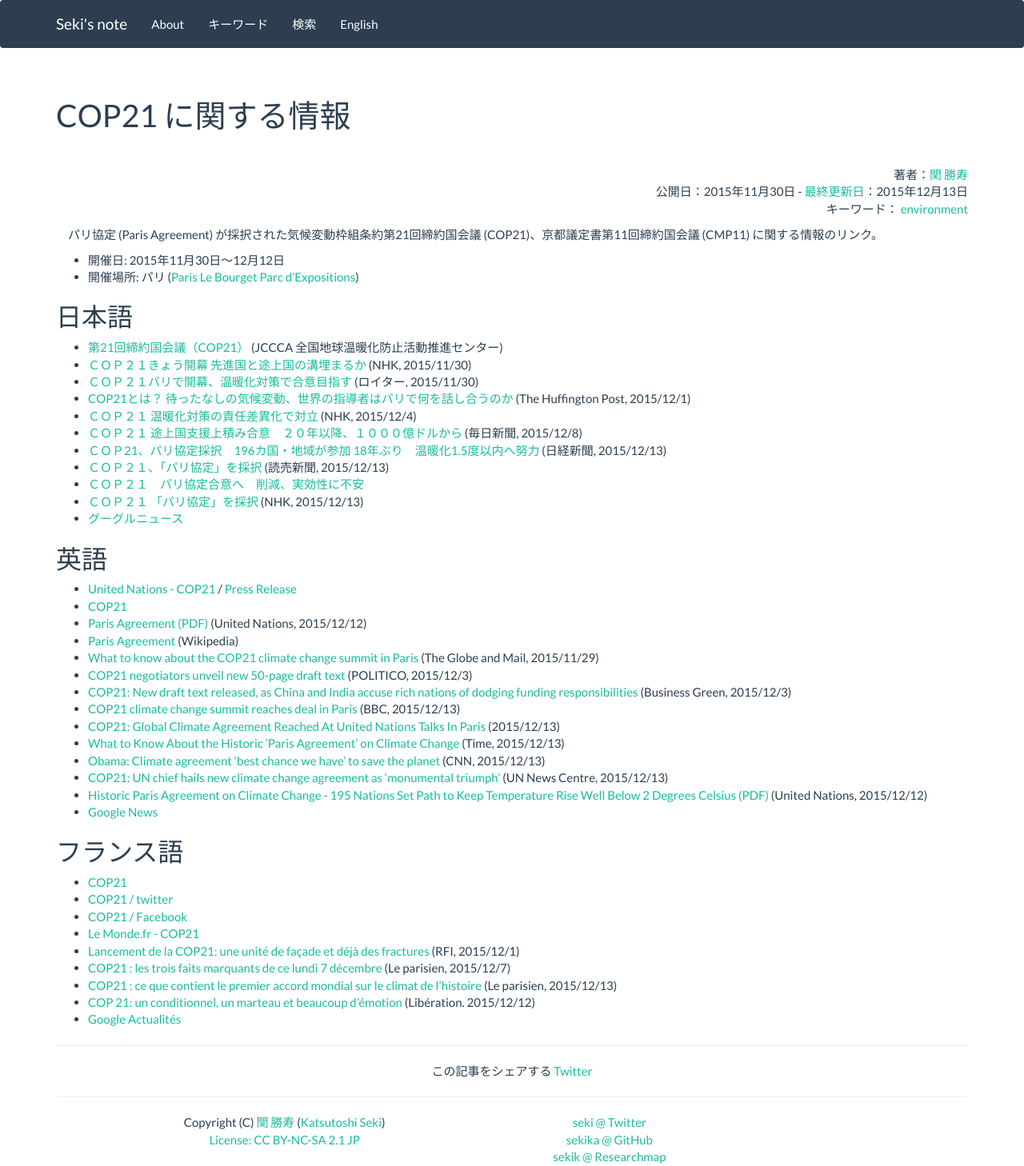
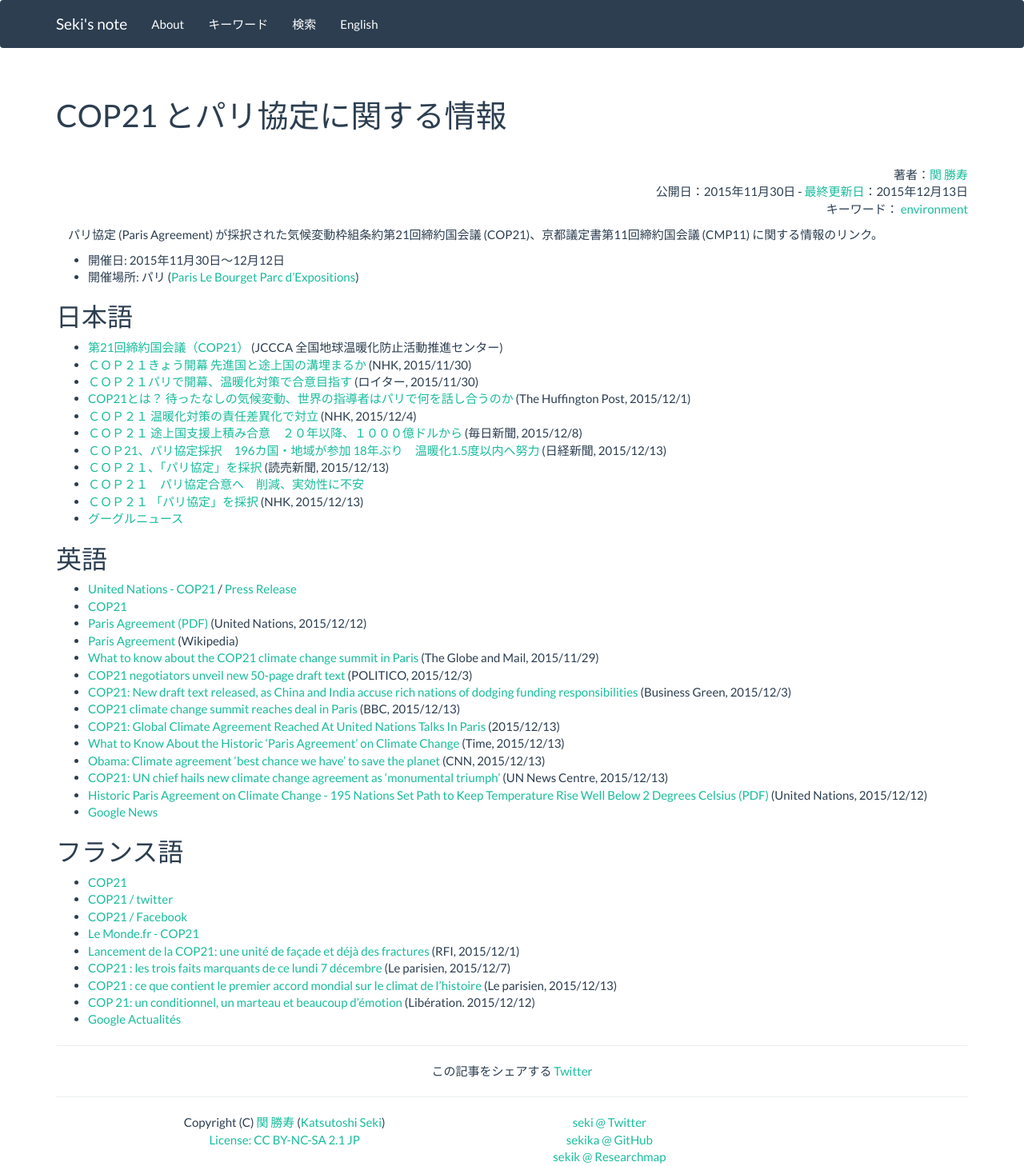
Before and after one commit to sekika/sekika.github.io, a Jekyll site: the page built from _posts/2015-11-30-cop21.md, in a window 1280 px wide. Shown: the whole page at 80% size. Built offline with Jekyll 4.4.1, drawn with Linux system fonts in a browser that asks for light colours; nearby versions of some CDN libraries; comment, search, counter and statistics services are not loaded.

Commit message:
Page title

```diff
--- a/_posts/2015-11-30-cop21.md
+++ b/_posts/2015-11-30-cop21.md
@@ -1,8 +1,8 @@
 ---
 layout: post
-title: COP21 に関する情報
+title: COP21 とパリ協定に関する情報
 date: 2015-11-30 07:44:12 +0000
-update: 2015-12-13 03:54:33 +0000
+update: 2015-12-13 03:57:08 +0000
 tag: environment
 ---
 パリ協定 (Paris Agreement) が採択された気候変動枠組条約第21回締約国会議 (COP21)、京都議定書第11回締約国会議 (CMP11) に関する情報のリンク。
```
